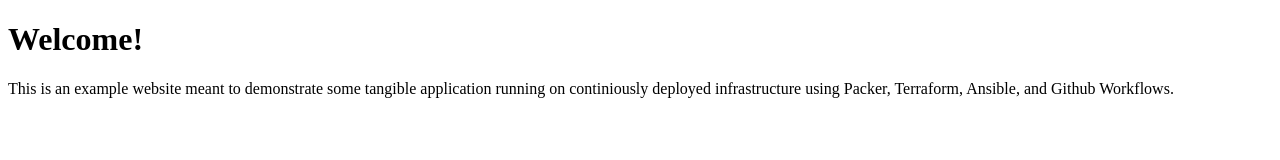
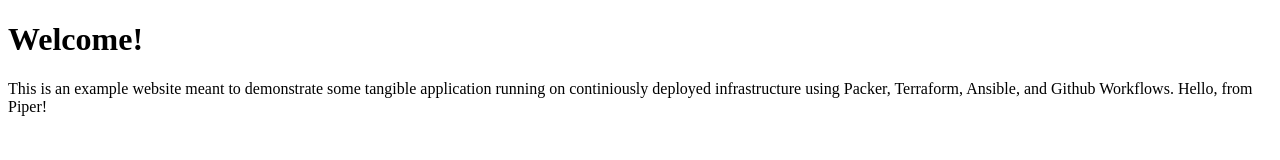
Before and after one commit to Lavender-Bison/example-project, a plain HTML site: page website/src/index.html in a window 1280 px wide. Drawn offline with Linux system fonts and the light colour scheme.

Commit message:
Add a message.

```diff
--- a/website/src/index.html
+++ b/website/src/index.html
@@ -13,6 +13,8 @@
     <p>
         This is an example website meant to demonstrate some tangible application running on continiously deployed
         infrastructure using Packer, Terraform, Ansible, and Github Workflows.
+
+        Hello, from Piper!
     </p>
 </body>
 
```
